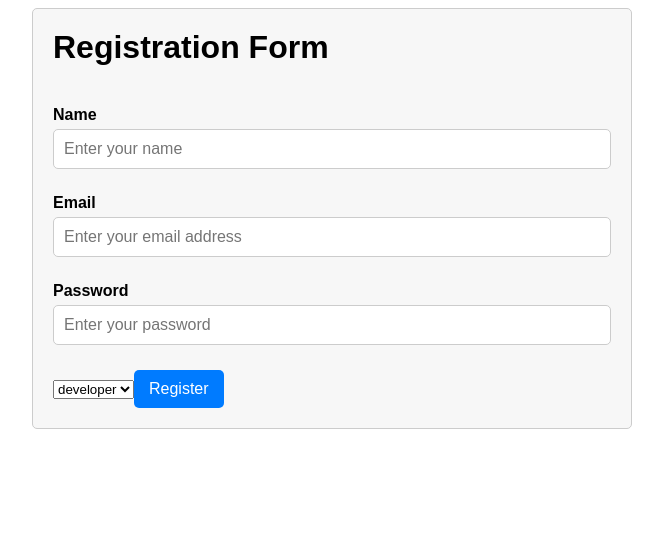
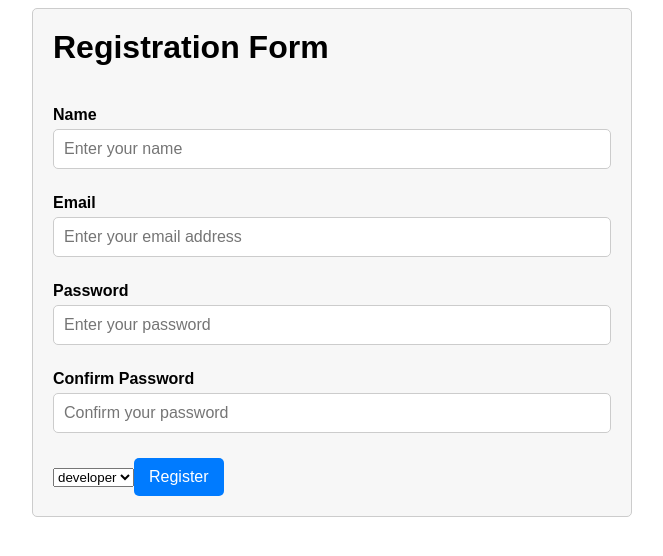
Before and after one commit to AnsBenO/angular-reactive-form, an Angular app: page / in a window 1280 px wide. Shown: the top 556 px of the page, without its empty margins (308-971 px from the left). Built offline with nearby package versions, Linux system fonts and the light colour scheme.

Commit message:
some fixes

```diff
--- a/src/app/components/form/form.component.html
+++ b/src/app/components/form/form.component.html
@@ -14,7 +14,6 @@
             </div>
             <div *ngIf="registerForm.get('userName')?.errors?.['pattern']">
                 User Name must contain only letters (both uppercase and lowercase), numbers, underscores, and hyphens.
-                User Name must be between 4 and 16 characters in length.
             </div>
         </div>
     </div>
@@ -44,9 +43,26 @@
         </div>
     </div>
 
+    <div class="form-group">
+        <label for="confirmPassword">Confirm Password</label>
+        <input [class.invalid]="isInvalidInput('confirmPassword')" type="password" formControlName="confirmPassword"
+            id="confirmPassword" placeholder="Confirm your password">
+        <div class="error-message" *ngIf="isDirtyOrTouched('confirmPassword')">
+            <div *ngIf="registerForm.get('confirmPassword')?.errors?.['required']">
+                you must confirm your password
+            </div>
+            <div
+                *ngIf="registerForm.hasError('passwordmatcherror') && !registerForm.get('confirmPassword')?.errors?.['required']">
+                Passwords do not match
+            </div>
+
+        </div>
+    </div>
+
     <select name="" id="" formControlName="roleId">
         <option *ngFor="let role of roles" [ngValue]="role.id">{{ role.title }}</option>
     </select>
 
     <button type="submit" [disabled]="registerForm.invalid">Register</button>
+
 </form>
--- a/src/app/components/form/form.component.ts
+++ b/src/app/components/form/form.component.ts
@@ -1,5 +1,11 @@
 import { Component, OnInit } from "@angular/core";
-import { FormBuilder, Validators } from "@angular/forms";
+import {
+    AbstractControl,
+    FormBuilder,
+    FormGroup,
+    Validators,
+} from "@angular/forms";
+import { matchPasswords } from "src/app/validators/matchPasswords.validator";
 
 @Component({
     selector: "app-form",
@@ -7,15 +13,25 @@ import { FormBuilder, Validators } from "@angular/forms";
     styleUrls: ["./form.component.css"],
 })
 export class FormComponent implements OnInit {
-    registerForm = this.fb.group({
+    registerForm = this.fb.group(
+        {
             userName: [
                 "",
-            [Validators.required, Validators.pattern(/^[a-zA-Z0-9_-]{4,16}$/)],
+                [
+                    Validators.required,
+                    Validators.minLength(4),
+                    Validators.pattern(/^[a-zA-Z0-9_-]+$/),
+                ],
             ],
             email: ["", [Validators.required, Validators.email]],
             password: ["", [Validators.required]],
+            confirmPassword: ["", [Validators.required]],
             roleId: [1, [Validators.required]],
-    });
+        },
+        {
+            validators: matchPasswords,
+        }
+    );
 
     isSubmitted = false;
     roles = [
@@ -42,8 +58,14 @@ export class FormComponent implements OnInit {
 
     public isInvalidInput(inputName: string): boolean {
         return this.registerForm.get(inputName)?.invalid &&
-            (this.registerForm.get(inputName)?.dirty ||
-                this.registerForm.get(inputName)?.touched)
+            this.isDirtyOrTouched(inputName)
+            ? true
+            : false;
+    }
+
+    public isDirtyOrTouched(inputName: string): boolean {
+        return this.registerForm.get(inputName)?.dirty ||
+            this.registerForm.get(inputName)?.touched
             ? true
             : false;
     }
--- /dev/null
+++ b/src/app/validators/matchPasswords.validator.ts
@@ -0,0 +1,20 @@
+import { AbstractControl, ValidationErrors, ValidatorFn } from "@angular/forms";
+
+export const matchPasswords: ValidatorFn = (
+    control: AbstractControl
+): ValidationErrors | null => {
+    let password = control.get("password");
+    let confirmPassword = control.get("confirmPassword");
+
+    if (
+        password &&
+        confirmPassword &&
+        password?.value !== confirmPassword?.value
+    ) {
+        return {
+            passwordmatcherror: true,
+        };
+    }
+
+    return null;
+};
```
Lines whose indentation alone changed are shown as unchanged.
